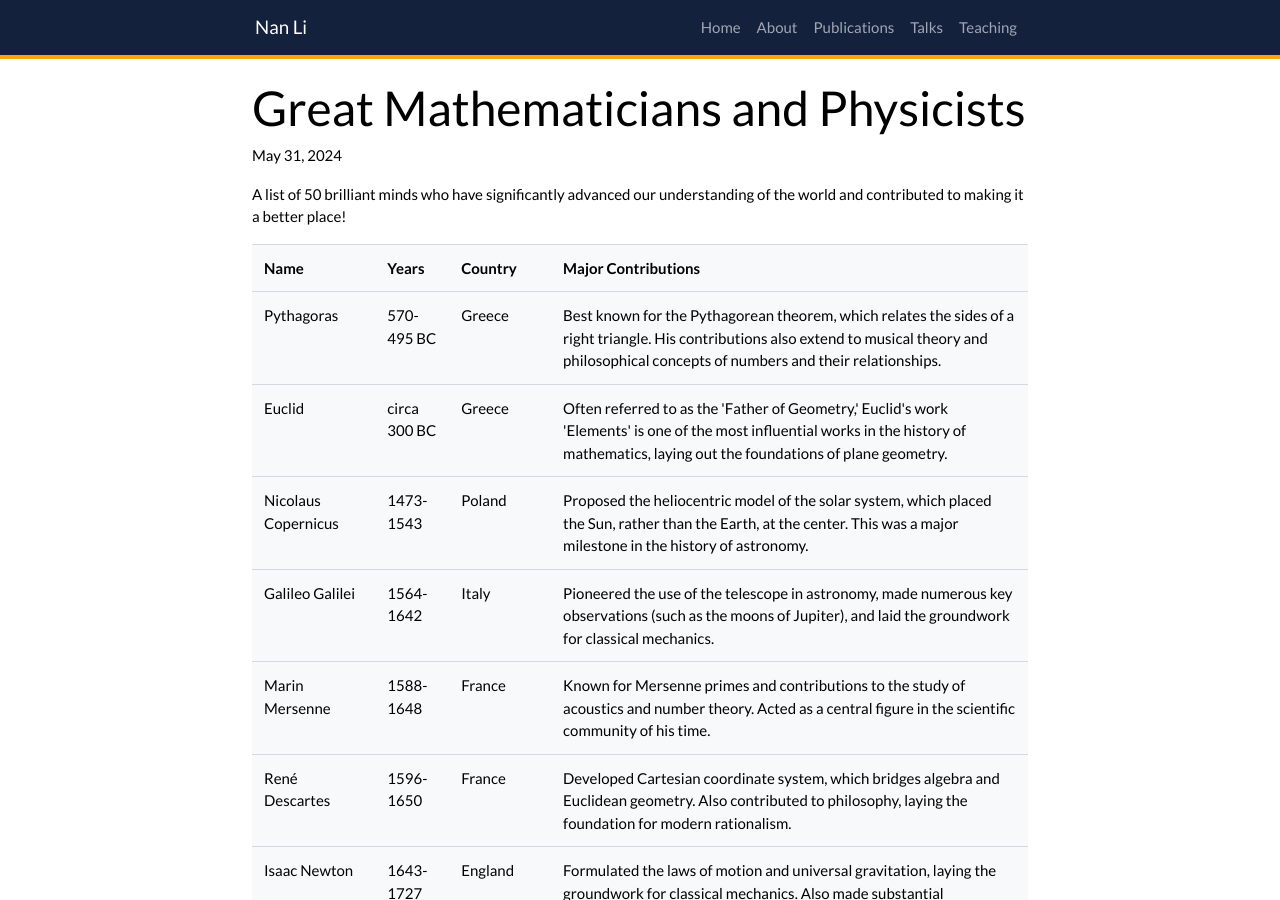
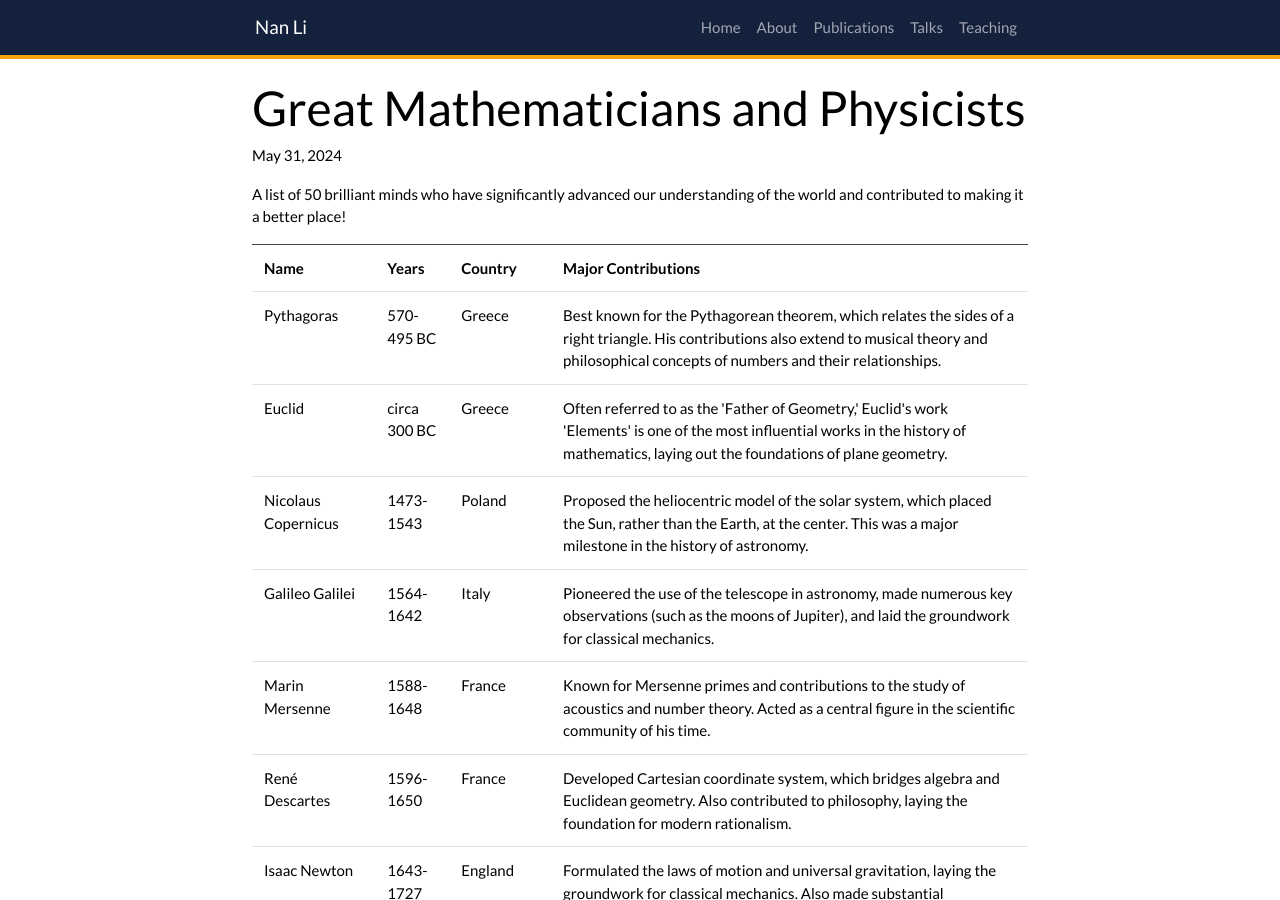
Before and after one commit to eigennan/eigennan.github.io, a Jekyll site: the page built from _posts/2024-05-31-great-mathematicians-and-physicists.md, in a window 1280 px wide and 900 px high. Built offline with Jekyll 4.4.1, drawn with Linux system fonts in a browser that asks for light colours; a style sheet for code colours, icons or effects is not loaded.

Commit message:
Update csv_to_table.html

```diff
--- a/_includes/csv_to_table.html
+++ b/_includes/csv_to_table.html
@@ -1,4 +1,4 @@
-<table class="table table-light">
+<table class="table table">
   {% for row in include.dataset %}
     {% if forloop.first %}
     <tr>
```
